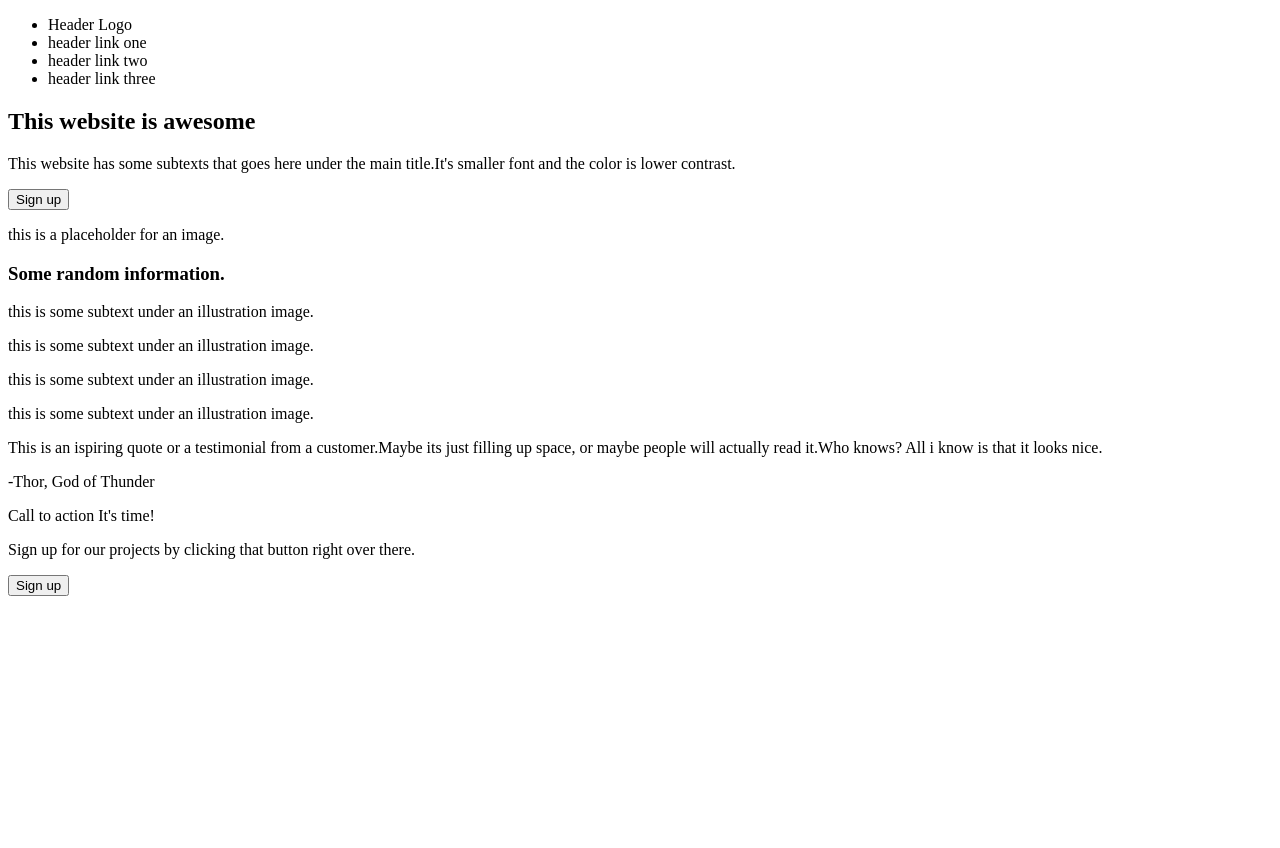
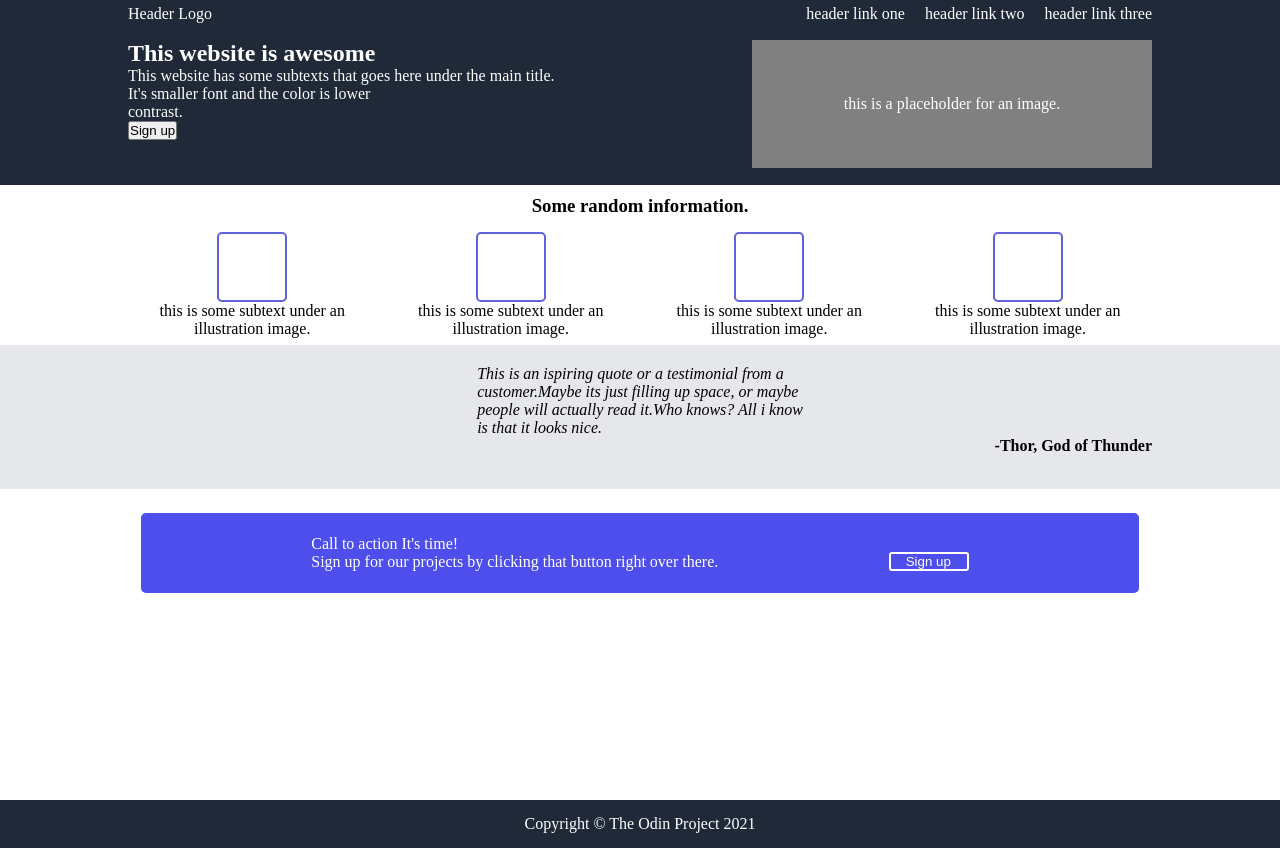
Before and after one commit to solomonrazak/Flex-direction-Odin-Project, a plain HTML site: page index.html in a window 1280 px wide. Before the commit the page ends 800 px from the top, so only its background shows below. Drawn offline with Linux system fonts and the light colour scheme.

Commit message:
page is almost fully developed

```diff
--- a/index.html
+++ b/index.html
@@ -9,9 +9,10 @@
 </head>
 <body>
     <div class="container">
+    <div class="pri-sec">
     <header>
         <nav>
-            <ul>
+            <ul class="header">
                 <li class="logo">Header Logo</li>
                 <li class="header-link">header link one</li>
                 <li class="header-link">header link two</li>
@@ -25,8 +26,10 @@
                 This website is awesome
             </h2>
             <p>
-                This website has some subtexts that goes here under the main title.It's smaller font and the color is lower contrast.
+                This website has some subtexts that goes here under the main title.
             </p>
+            <p>It's smaller font and the color is lower</p>
+            <p>contrast.</p>
             <button type="submit">Sign up</button>
         </div>
         <div class="gray-box">
@@ -34,6 +37,7 @@
         </div>
 
     </section>
+    </div>
     <section class="second-section">
         <h3>Some random information.</h3>
         <div class="sass">
@@ -58,11 +62,15 @@
 
     </section>
     <section class="third-section">
-        <p class="ital">
-            This is an ispiring quote or a testimonial from a customer.Maybe its just filling up space, or
-            maybe people will actually read it.Who knows? All i know is that it looks nice.
-        </p>
+        <div class="nas">
+        <div class="ital">
+            <p>This is an ispiring quote or a testimonial from a</p>
+            <p>customer.Maybe its just filling up space, or maybe</p>
+            <p>people will actually read it.Who knows? All i know</p>
+            <p>is that it looks nice.</p>
+        </div>
         <p class="shift">-Thor, God of Thunder</p>
+    </div>
 
     </section>
     <section class="fourth-section">
@@ -70,11 +78,18 @@
             <div class="par">
                 <p>Call to action It's time!</p>
                 <p>Sign up for our projects by clicking that button right over there.</p>
+
             </div>
-            <button type="submit">Sign up</button>
+            <button type="submit" class="bar">Sign up</button>
+
+
         </div>
+
     </section>
     </div>
+    <footer>
+        Copyright &copy; The Odin Project 2021
+    </footer>
 
 
 
--- a/styles.css
+++ b/styles.css
@@ -0,0 +1,158 @@
+*{
+    margin: 0;
+    padding: 0;
+    box-sizing: border-box;
+
+}
+
+.container{
+    height: 100vh;
+    width: 100%;
+    margin: 0 auto;
+
+}
+.pri-sec{
+    background-color: #1f2937;
+}
+header{
+    height: 25px;
+    background-color: #1f2937;
+    width: 80%;
+    margin: 0 auto;
+    color: white;
+    padding-top: 5px;
+
+
+}
+header ul{
+    display: flex;
+    flex-direction: row;
+    gap: 20px;
+    align-items: center;
+
+
+}
+li{
+    list-style-type: none;
+}
+.logo{
+    display: flex;
+    align-self: flex-start;
+    margin-right: auto;
+
+}
+.first-section{
+    display: flex;
+    flex: 1;
+    width: 80%;
+    margin: 0 auto;
+    color: white;
+    justify-content: space-between;
+    height: 10em;
+    padding-top: 15px;
+    flex-wrap: wrap;
+}
+.gray-box{
+    background-color: gray;
+    height: 8em;
+    width: 25em;
+    text-align: center;
+    vertical-align: middle;
+    line-height: 8em;
+}
+.second-section{
+    width: 80%;
+    margin: 0 auto;
+    text-align: center;
+    padding-top: 10px;
+    height: 10em;
+
+}
+.sass{
+    display: flex;
+    justify-content: space-between;
+    gap: 10px;
+}
+.empty-box-holder{
+    display: flex;
+    flex-direction: column;
+    align-items: center;
+    margin-top: 15px;
+    flex-wrap: wrap;
+}
+.empty-box{
+    width: 70px;
+    height: 70px;
+    border-radius: 5px;
+    border: 2px solid rgb(97, 97, 218);
+
+}
+.third-section{
+    background-color: #E5E7EB;
+    height: 9em;
+
+}
+.nas{
+    display: flex;
+    flex-direction: column;
+    width: 80%;
+    margin: 0 auto;
+    align-items: center;
+    padding-top: 20px;
+
+}
+.ital{
+    font-style: italic;
+}
+.shift{
+    display: flex;
+    align-self: flex-end;
+    font-weight: bold;
+}
+.fourth-section{
+    background-color: white;
+    height: 8em;
+    margin: 0 auto;
+    display: flex;
+    align-items: center;
+}
+.center-box{
+    width: 78%;
+    margin: 0 auto;
+    background-color: rgb(78, 78, 237);
+    display: flex;
+    height: 5em;
+    justify-content: space-evenly;
+    align-items: center;
+    color: white;
+    border-radius: 5px;
+
+
+}
+.par{
+    display: flex;
+    flex-direction: column;
+}
+.bar{
+    display: inline;
+    width: 6em;
+    display: flex;
+    align-self: flex-end;
+    text-align: center;
+    padding-left:15px;
+    margin-bottom: 22px;
+    background-color:rgb(78, 78, 237);
+    border: 2px solid white;
+    color: white;
+    border-radius: 3px;
+}
+footer{
+    background-color: #1f2937;
+    color: white;
+    width: 100%;
+    height: 3em;
+    padding: 0 auto;
+    text-align: center;
+    vertical-align: middle;
+    line-height: 3em;
+}
```
